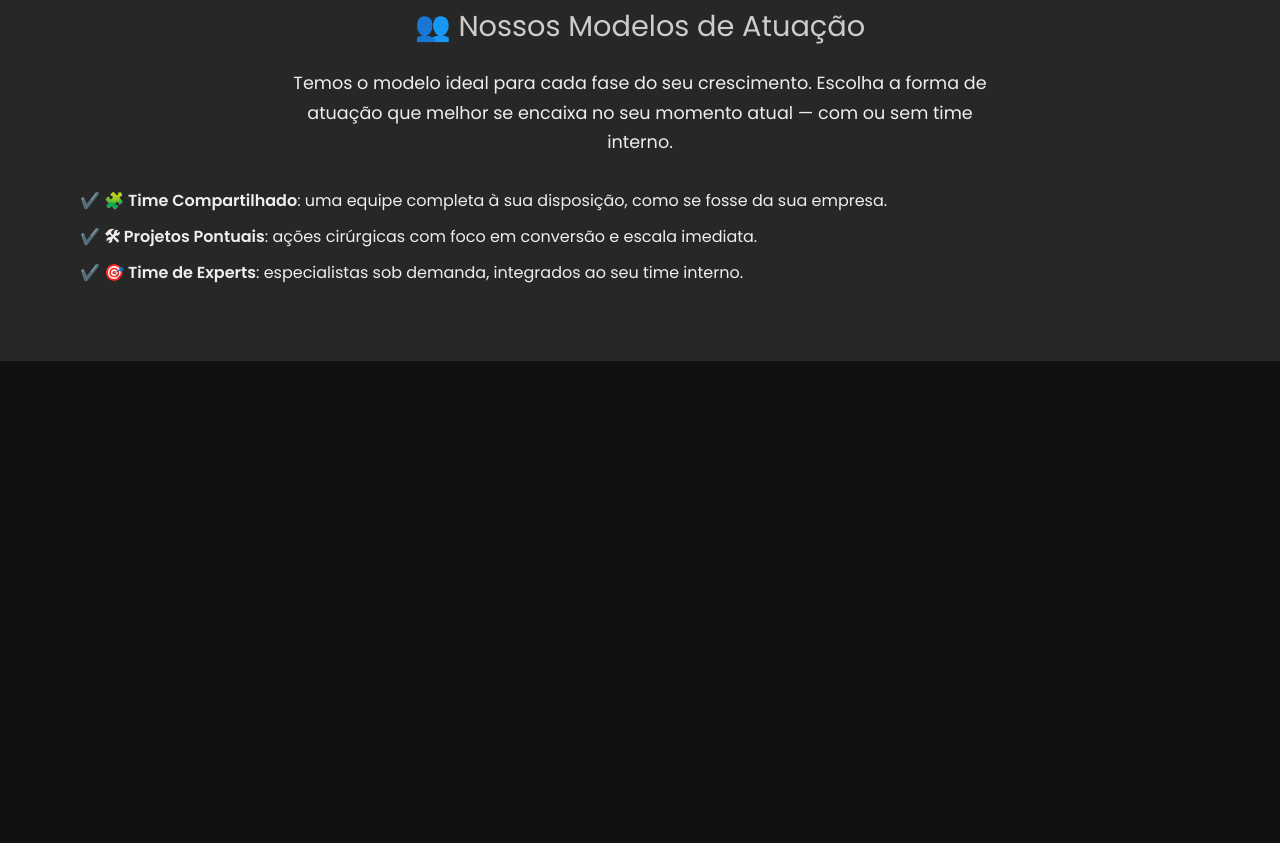
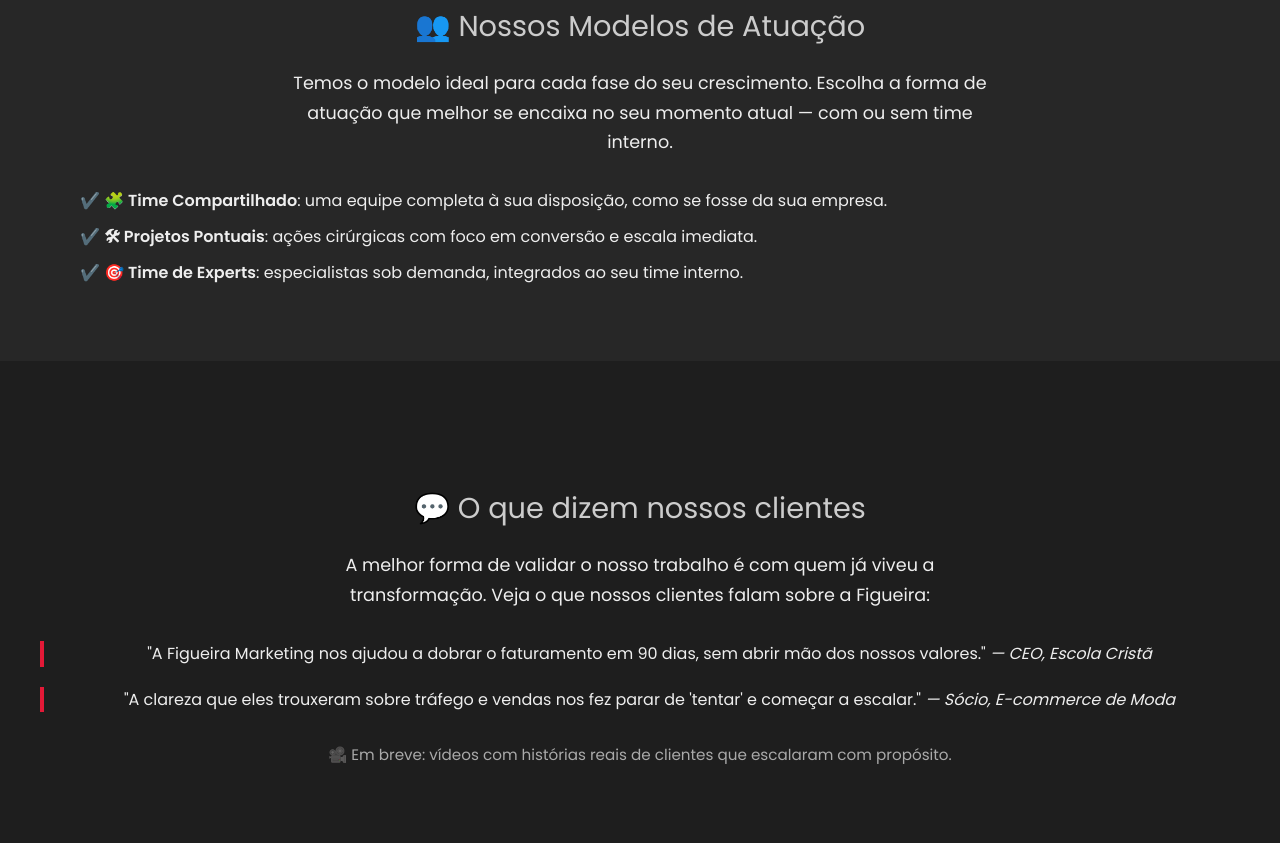
Before and after one commit to tuco-gui/figueira-marketing, a website: page index.html in a window 1280 px wide. Shown: the part 2728-3571 px from the top of the page. Before the commit the page ends 3089 px from the top, so only its background shows below. Drawn offline with Linux system fonts and the light colour scheme.

Commit message:
Update index.html

```diff
--- a/index.html
+++ b/index.html
@@ -27,7 +27,6 @@
     <i class="fab fa-whatsapp"></i>
   </a>
 
-  <!-- HERO -->
   <section id="hero" class="section">
     <div class="container">
       <h1>🌿 Conectamos Propósito com Performance</h1>
@@ -48,7 +47,6 @@
     </div>
   </section>
 
-  <!-- POR QUE ESCOLHER -->
   <section id="porque" class="section gray">
     <div class="container">
       <h2>🔍 Por que escolher a Figueira Marketing?</h2>
@@ -66,7 +64,6 @@
     </div>
   </section>
 
-  <!-- SOLUÇÕES -->
   <section id="solucoes" class="section">
     <div class="container">
       <h2>🚀 Soluções Figueira Marketing</h2>
@@ -114,7 +111,6 @@
     </div>
   </section>
 
-  <!-- MODELOS DE ATUAÇÃO -->
   <section id="modelos" class="section gray">
     <div class="container">
       <h2>👥 Nossos Modelos de Atuação</h2>
@@ -129,6 +125,28 @@
     </div>
   </section>
 
+  <section id="depoimentos" class="section">
+    <div class="container">
+      <h2>💬 O que dizem nossos clientes</h2>
+      <p style="max-width: 700px; margin: 0 auto 30px;">
+        A melhor forma de validar o nosso trabalho é com quem já viveu a transformação. Veja o que nossos clientes falam sobre a Figueira:
+      </p>
+      <div class="testimonials">
+        <blockquote>
+          "A Figueira Marketing nos ajudou a dobrar o faturamento em 90 dias, sem abrir mão dos nossos valores."
+          <cite>— CEO, Escola Cristã</cite>
+        </blockquote>
+        <blockquote>
+          "A clareza que eles trouxeram sobre tráfego e vendas nos fez parar de 'tentar' e começar a escalar."
+          <cite>— Sócio, E-commerce de Moda</cite>
+        </blockquote>
+      </div>
+      <p style="margin-top: 30px; color: #aaa; font-size: 0.95rem;">
+        🎥 Em breve: vídeos com histórias reais de clientes que escalaram com propósito.
+      </p>
+    </div>
+  </section>
+
   <script src="script.js"></script>
 </body>
 </html>
```
